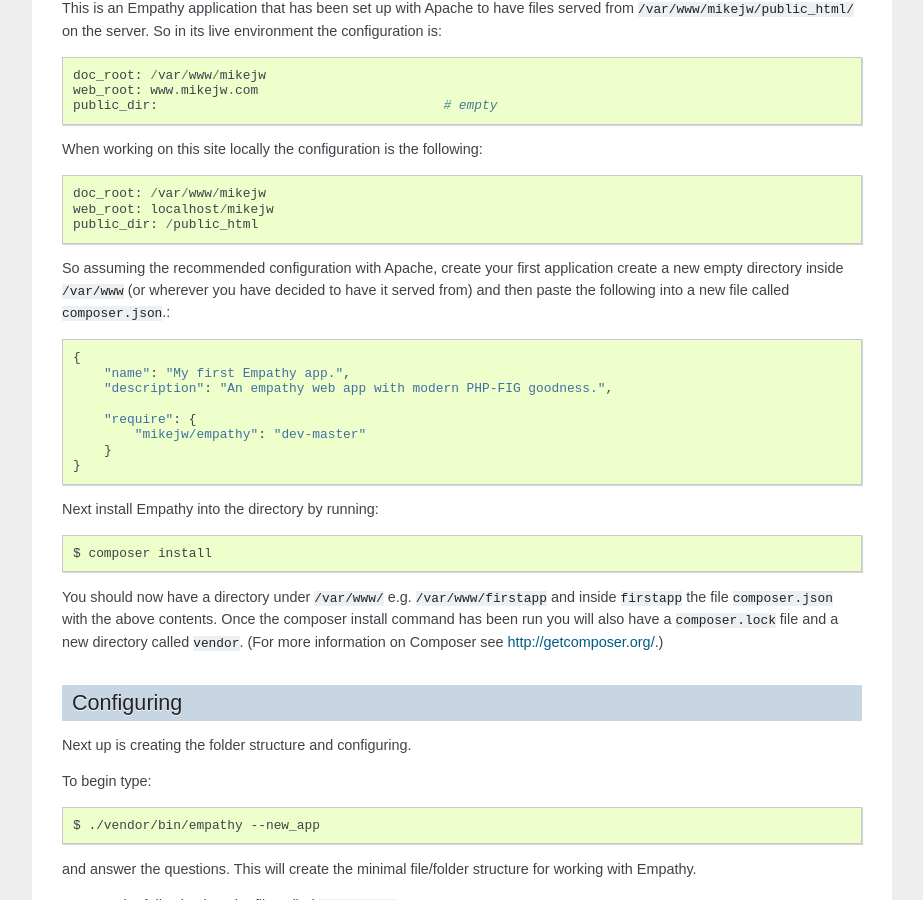
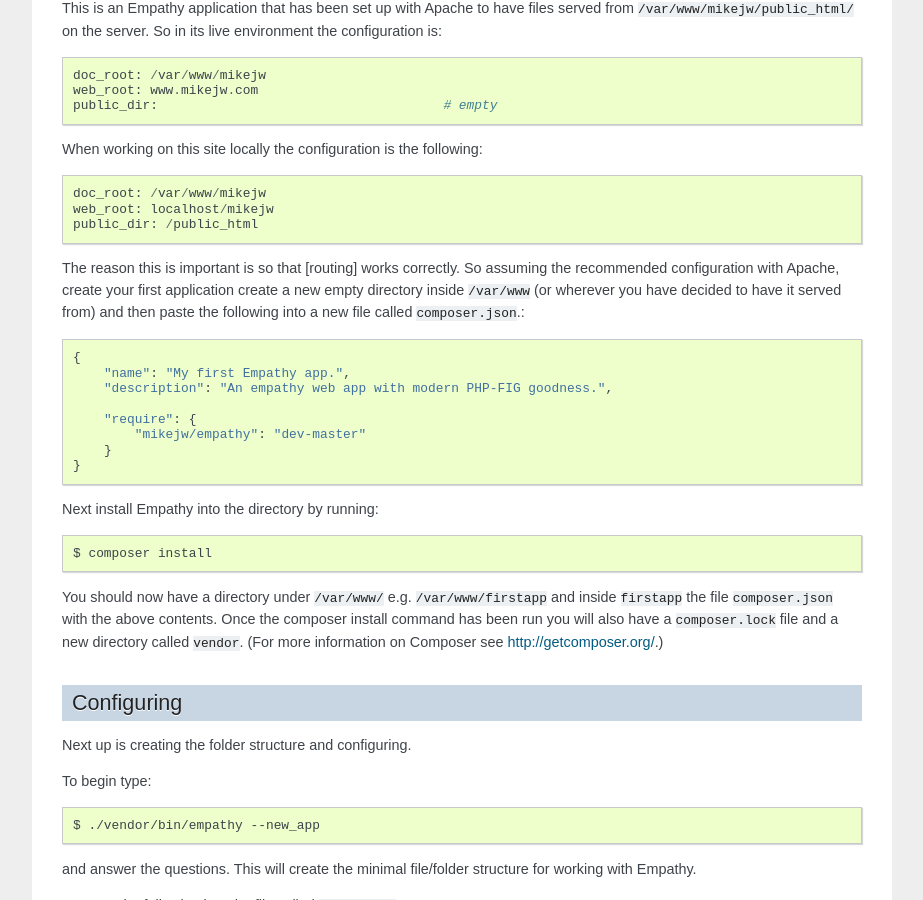
Before and after one commit to mikejw/empathy, a Sphinx documentation site: the page built from edocs/source/gettingstarted.rst, in a window 1280 px wide and 900 px high, scrolled down 629 px. Shown: the whole window, without its empty margins (198-1121 px from the left). Built offline with Sphinx 7.4.7, drawn with Linux system fonts in a browser that asks for light colours.

Commit message:
small change.

```diff
--- a/edocs/source/gettingstarted.rst
+++ b/edocs/source/gettingstarted.rst
@@ -47,8 +47,8 @@
     web_root: localhost/mikejw
     public_dir: /public_html
 
-
-So assuming the recommended configuration with Apache, create your first
+The reason this is important is so that [routing] works correctly. So
+assuming the recommended configuration with Apache, create your first
 application create a new empty directory inside :file:`/var/www` (or wherever
 you have decided to have it served from) and then paste the following into a
 new file called :file:`composer.json`.::
```
